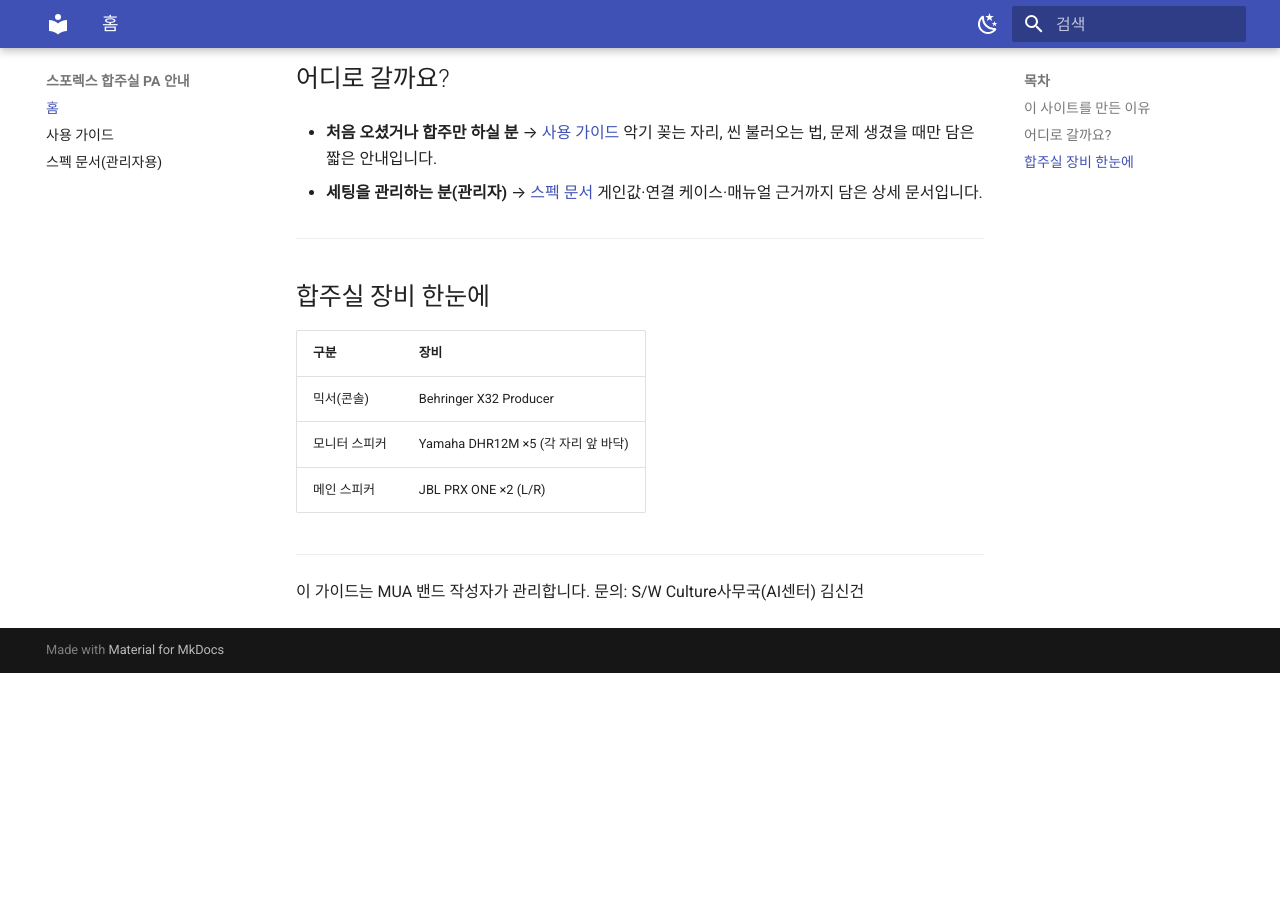
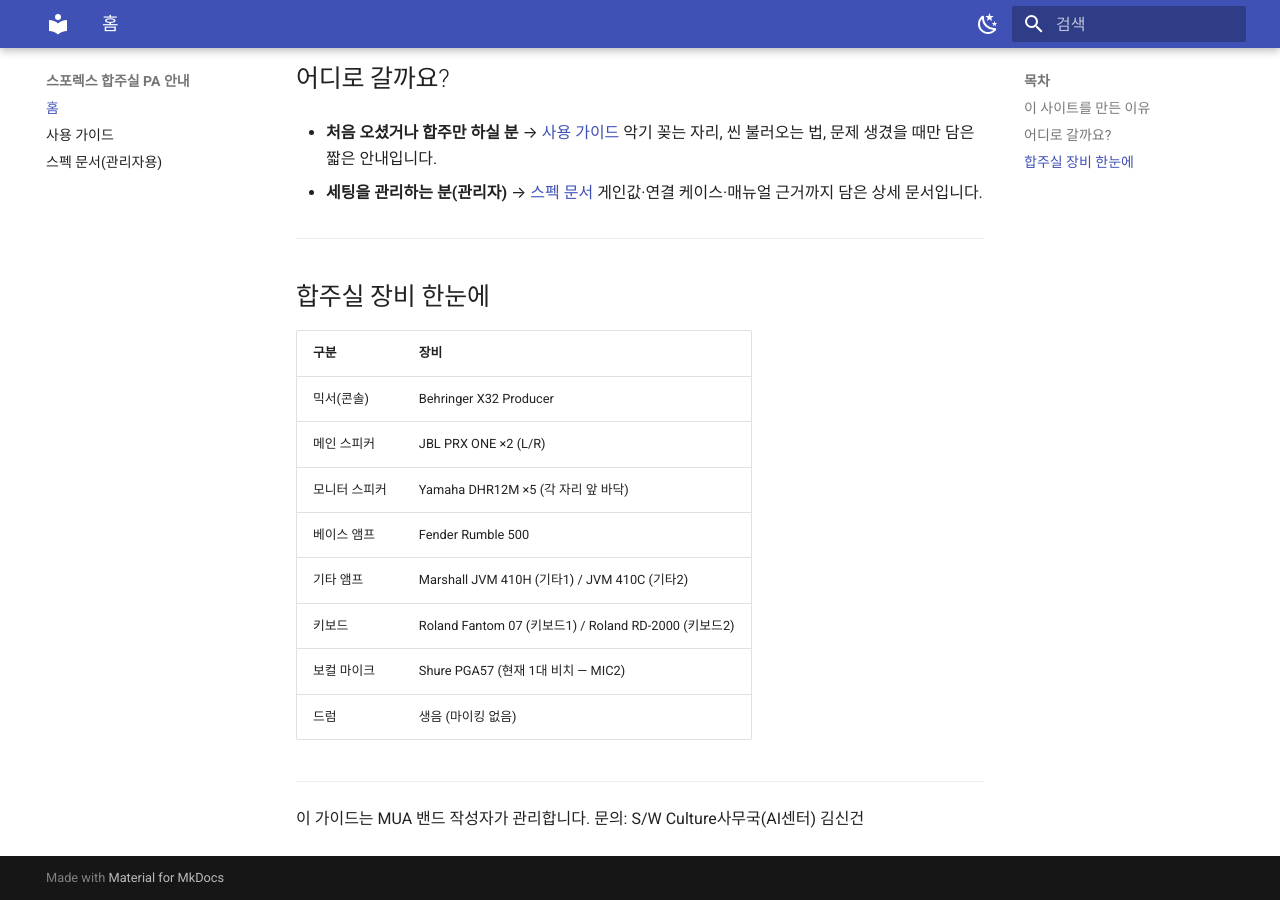
Before and after one commit to SingeonKim/mua-bandroom-guide, an MkDocs documentation site: the page built from docs/index.md, in a window 1280 px wide and 900 px high, scrolled down 670 px. Built offline with MkDocs 1.6.1 and Material for MkDocs 9.7.7, drawn with Linux system fonts in a browser that asks for light colours; before the commit the page ends 1343 px from its top, so only the background shows below that.

Commit message:
docs(home): expand equipment table (amps, keyboards, vocal mic, drums)

```diff
--- a/docs/index.md
+++ b/docs/index.md
@@ -32,8 +32,13 @@
 | 구분 | 장비 |
 |------|------|
 | 믹서(콘솔) | Behringer X32 Producer |
+| 메인 스피커 | JBL PRX ONE ×2 (L/R) |
 | 모니터 스피커 | Yamaha DHR12M ×5 (각 자리 앞 바닥) |
-| 메인 스피커 | JBL PRX ONE ×2 (L/R) |
+| 베이스 앰프 | Fender Rumble 500 |
+| 기타 앰프 | Marshall JVM 410H (기타1) / JVM 410C (기타2) |
+| 키보드 | Roland Fantom 07 (키보드1) / Roland RD-2000 (키보드2) |
+| 보컬 마이크 | Shure PGA57 (현재 1대 비치 — MIC2) |
+| 드럼 | 생음 (마이킹 없음) |
 
 ---
 
```
